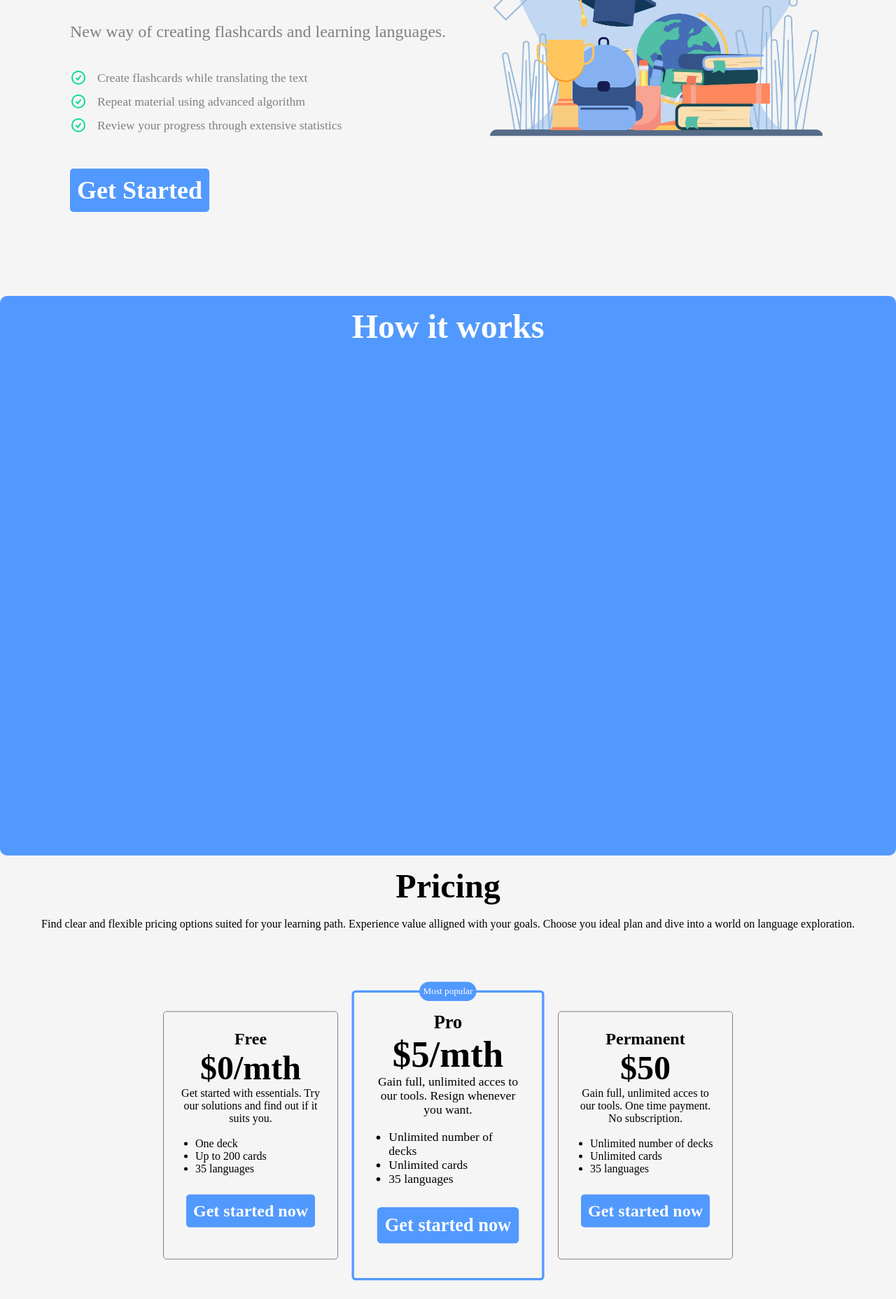
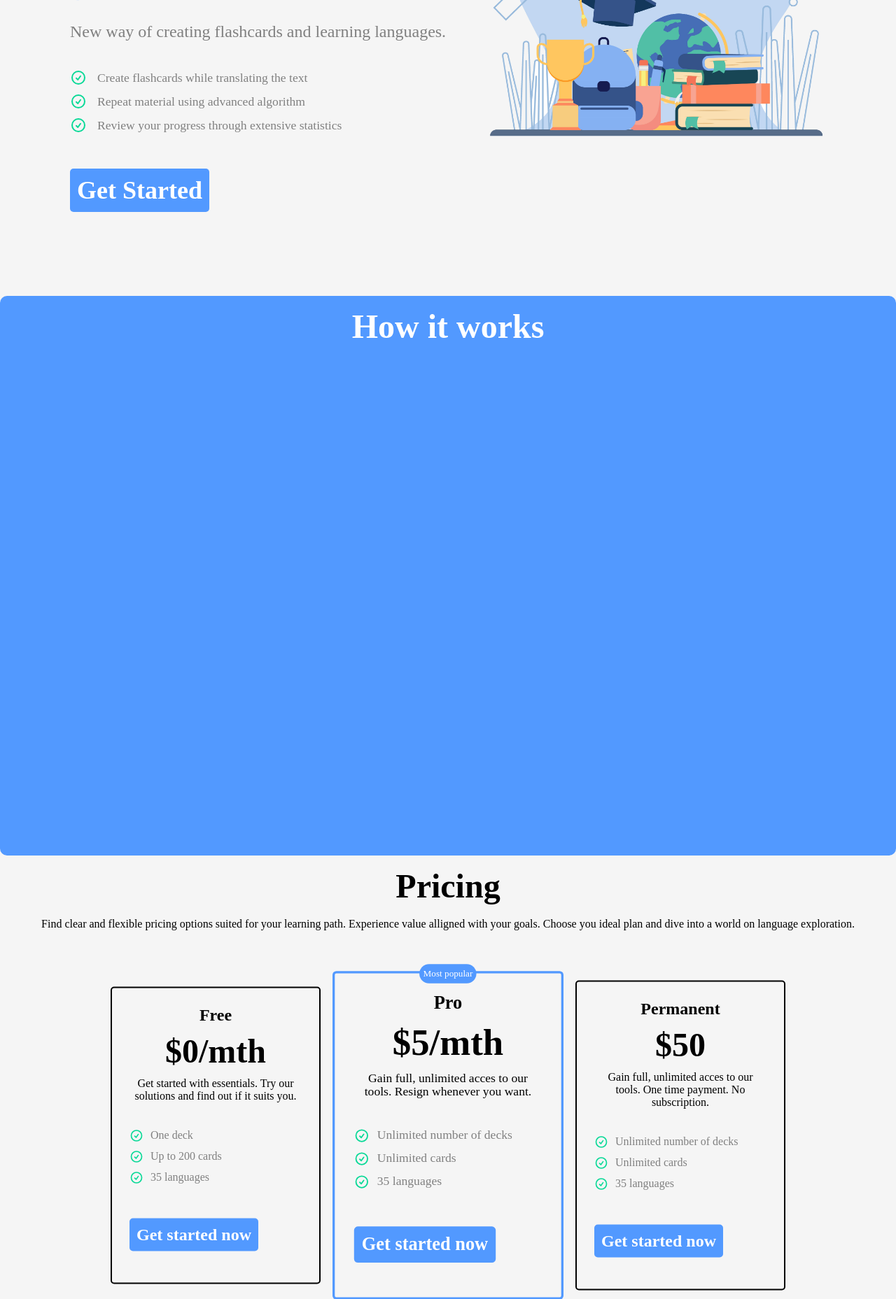
Before and after one commit to Ravdar/flashcards_translator, a Django app: page / in a window 1280 px wide. Shown: the part 388-2245 px from the top of the page at 70% size. Run offline with Django 4.2, Linux system fonts and the light colour scheme; a user stored in the database is signed in; data comes from the database, SQL or seed files in the repository; both versions use the stored data as it was after the commit; some libraries are stand-ins or nearby versions; some web fonts are replaced.

Commit message:
Daily streak added, small changes in landing page styling

```diff
--- a/mainapp/static/main.js
+++ b/mainapp/static/main.js
@@ -123,21 +123,12 @@ const addDeckButton = document.getElementById("add-deck-button");
 const addDeckContainer = document.querySelector(".add-deck-container");
 const closeDialButton = document.querySelector(".close-dial");
 
-
-if (addDeckContainer) {
 // Function to show add deck form on button click
-    function showAddDeckForm() {
-
 addDeckButton.addEventListener("click", function () {
     addDeckContainer.style.transform = "translate(-50%, -50%) scale(1)";
 })
-    }
 
 // Function to hide add deck form on button click
-    function hideAddDeckForm() {
-
-        closeDialButtonutton.addEventListener("click", function () {
+closeDialButton.addEventListener("click", function () {
     addDeckContainer.style.transform = " translate(-50%, -50%) scale(0)";
 })
-    }
-}
--- a/mainapp/static/styles.css
+++ b/mainapp/static/styles.css
@@ -385,10 +385,12 @@ main section {
 
 .pricing-deck {
     border-radius: 5px;
-    border: 1px solid grey;
-    max-width: 300px;
-    padding: 25px;
-    min-width: 250px;
+    border: 2px solid black;
+    max-width: 80vw;
+    padding: 25px 25px;
+    min-width: 300px;
+    display: grid;
+    gap: 10px;
 }
 
 .pricing-deck:nth-child(2) {
@@ -397,9 +399,18 @@ main section {
     transform: scale(1.1);
 }
 
+.pricing-container ul {
+    list-style-type: none;
+    display: grid;
+    gap: 10px;
+}
+
 .pricing-container li {
     text-align: left;
-    margin-left: 20px
+    color: gray;
+    display: flex;
+    gap: 10px;
+
 }
 
 .pricing-tag {
@@ -531,10 +542,6 @@ footer p {
     transition: width 300ms linear;
 }
 
-.navbar:hover {
-    width: 14rem;
-}
-
 .navbar ul {
     list-style: none;
     display: flex;
@@ -571,10 +578,6 @@ footer p {
     margin-left: 1rem;
 }
 
-.navbar:hover .link-text {
-    display: block;
-}
-
 .nav-link svg {
     margin: 0 20px;
     width: 40px;
@@ -591,6 +594,8 @@ footer p {
     max-width: calc(100vw - 80px);
     padding: 25px;
     min-width: auto;
+    display: grid;
+    gap: 25px;
 }
 
 .today-stats {
@@ -1060,6 +1065,14 @@ form button:hover {
         flex-direction: column;
     }
 
+    .navbar:hover {
+        width: 14rem;
+    }
+
+    .navbar:hover .link-text {
+        display: block;
+    }
+
     .navbar ul {
         flex-direction: column;
     }
--- a/mainapp/templates/mainapp/landing_page.html
+++ b/mainapp/templates/mainapp/landing_page.html
@@ -27,8 +27,7 @@
             </nav>
             <div class="signs">
                 {% if request.user.is_authenticated %}
-                <a class="nav-button mr" href="{% url 'mainapp:translator' %}">Create flashcards+</a>
-                <a href="{% url 'users:logout' %}">Log out</a>
+                <a href="{% url 'users:logout' %}"><button class="border-button">Log out</button></a>
                 <a href="{% url 'mainapp:user_profile' user.username %}">
                     {% if user.profile.profile_picture.url %}
                     <img src="{{ user.profile.profile_picture.url }}" id="profile-picture" alt="Profile picture">
@@ -118,9 +117,21 @@
                     <p>Get started with essentials. Try our solutions and find out if it suits you.</p>
                     <br>
                     <ul>
-                        <li>One deck</li>
-                        <li>Up to 200 cards</li>
-                        <li>35 languages</li>
+                        <li><svg xmlns="http://www.w3.org/2000/svg" fill="none" viewBox="0 0 24 24" width="20px"
+                                height="20px" stroke-width="2" stroke="#09D997" class="w-6 h-6">
+                                <path stroke-linecap="round" stroke-linejoin="round"
+                                    d="M9 12.75 11.25 15 15 9.75M21 12a9 9 0 1 1-18 0 9 9 0 0 1 18 0Z" />
+                            </svg>One deck</li>
+                        <li><svg xmlns="http://www.w3.org/2000/svg" fill="none" viewBox="0 0 24 24" width="20px"
+                                height="20px" stroke-width="2" stroke="#09D997" class="w-6 h-6">
+                                <path stroke-linecap="round" stroke-linejoin="round"
+                                    d="M9 12.75 11.25 15 15 9.75M21 12a9 9 0 1 1-18 0 9 9 0 0 1 18 0Z" />
+                            </svg>Up to 200 cards</li>
+                        <li><svg xmlns="http://www.w3.org/2000/svg" fill="none" viewBox="0 0 24 24" width="20px"
+                                height="20px" stroke-width="2" stroke="#09D997" class="w-6 h-6">
+                                <path stroke-linecap="round" stroke-linejoin="round"
+                                    d="M9 12.75 11.25 15 15 9.75M21 12a9 9 0 1 1-18 0 9 9 0 0 1 18 0Z" />
+                            </svg>35 languages</li>
                     </ul>
                     <br>
                     <button class="blue-button">Get started now</button>
@@ -132,9 +143,21 @@
                     <p>Gain full, unlimited acces to our tools. Resign whenever you want.</p>
                     <br>
                     <ul>
-                        <li>Unlimited number of decks</li>
-                        <li>Unlimited cards</li>
-                        <li>35 languages</li>
+                        <li><svg xmlns="http://www.w3.org/2000/svg" fill="none" viewBox="0 0 24 24" width="20px"
+                                height="20px" stroke-width="2" stroke="#09D997" class="w-6 h-6">
+                                <path stroke-linecap="round" stroke-linejoin="round"
+                                    d="M9 12.75 11.25 15 15 9.75M21 12a9 9 0 1 1-18 0 9 9 0 0 1 18 0Z" />
+                            </svg>Unlimited number of decks</li>
+                        <li><svg xmlns="http://www.w3.org/2000/svg" fill="none" viewBox="0 0 24 24" width="20px"
+                                height="20px" stroke-width="2" stroke="#09D997" class="w-6 h-6">
+                                <path stroke-linecap="round" stroke-linejoin="round"
+                                    d="M9 12.75 11.25 15 15 9.75M21 12a9 9 0 1 1-18 0 9 9 0 0 1 18 0Z" />
+                            </svg>Unlimited cards</li>
+                        <li><svg xmlns="http://www.w3.org/2000/svg" fill="none" viewBox="0 0 24 24" width="20px"
+                                height="20px" stroke-width="2" stroke="#09D997" class="w-6 h-6">
+                                <path stroke-linecap="round" stroke-linejoin="round"
+                                    d="M9 12.75 11.25 15 15 9.75M21 12a9 9 0 1 1-18 0 9 9 0 0 1 18 0Z" />
+                            </svg>35 languages</li>
                     </ul>
                     <br>
 
@@ -147,9 +170,21 @@
                     <p>Gain full, unlimited acces to our tools. One time payment. No subscription.</p>
                     <br>
                     <ul>
-                        <li>Unlimited number of decks</li>
-                        <li>Unlimited cards</li>
-                        <li>35 languages</li>
+                        <li><svg xmlns="http://www.w3.org/2000/svg" fill="none" viewBox="0 0 24 24" width="20px"
+                                height="20px" stroke-width="2" stroke="#09D997" class="w-6 h-6">
+                                <path stroke-linecap="round" stroke-linejoin="round"
+                                    d="M9 12.75 11.25 15 15 9.75M21 12a9 9 0 1 1-18 0 9 9 0 0 1 18 0Z" />
+                            </svg>Unlimited number of decks</li>
+                        <li><svg xmlns="http://www.w3.org/2000/svg" fill="none" viewBox="0 0 24 24" width="20px"
+                                height="20px" stroke-width="2" stroke="#09D997" class="w-6 h-6">
+                                <path stroke-linecap="round" stroke-linejoin="round"
+                                    d="M9 12.75 11.25 15 15 9.75M21 12a9 9 0 1 1-18 0 9 9 0 0 1 18 0Z" />
+                            </svg>Unlimited cards</li>
+                        <li><svg xmlns="http://www.w3.org/2000/svg" fill="none" viewBox="0 0 24 24" width="20px"
+                                height="20px" stroke-width="2" stroke="#09D997" class="w-6 h-6">
+                                <path stroke-linecap="round" stroke-linejoin="round"
+                                    d="M9 12.75 11.25 15 15 9.75M21 12a9 9 0 1 1-18 0 9 9 0 0 1 18 0Z" />
+                            </svg>35 languages</li>
                     </ul>
                     <br>
                     <button class="blue-button">Get started now</button>
--- a/mainapp/views.py
+++ b/mainapp/views.py
@@ -123,6 +123,7 @@ def user_profile(request, user_username):
     total_cards_reviewed_today = user_profile.total_flashcards_reviewed_today
     total_decks_to_review_today = len(decks_to_review)
     total_cards_to_review_today = user_profile.total_flashcards_to_review_today
+    activity_streak = user_profile.activity_streak
 
     # Stats for specific deck
     decks_data =[]
@@ -138,7 +139,7 @@ def user_profile(request, user_username):
     contributions = []
     calendar = generate_contributors_graph(contributions, title="Decks reviews")
 
-    return render(request, "mainapp/user_profile.html", {"user":user,"decks_data":decks_data,"total_decks_reviewed_today":total_decks_reviewed_today,"total_cards_reviewed_today":total_cards_reviewed_today, "total_cards_to_review_today":total_cards_to_review_today, "total_decks_to_review_today":total_decks_to_review_today,"calendar":calendar}, )
+    return render(request, "mainapp/user_profile.html", {"user":user,"decks_data":decks_data,"total_decks_reviewed_today":total_decks_reviewed_today,"total_cards_reviewed_today":total_cards_reviewed_today, "total_cards_to_review_today":total_cards_to_review_today, "total_decks_to_review_today":total_decks_to_review_today,"calendar":calendar, "activity_streak":activity_streak}, )
 
 
 @login_required
--- a/users/models.py
+++ b/users/models.py
@@ -1,9 +1,12 @@
 from django.db import models
 from django.contrib.auth.models import User
+
+from datetime import datetime, timedelta
 
 class Profile(models.Model):
     user = models.OneToOneField(User, on_delete=models.CASCADE)
     profile_picture = models.ImageField(null=True, blank=True, default="images/default_pp.png", upload_to="images/")
+    activity = models.JSONField(default=list)
 
     def __str__(self):
         return self.user.username
@@ -41,3 +44,22 @@ class Profile(models.Model):
             total_flashcards += deck.flashcards_to_review().count()
 
         return total_flashcards
+
+    @property
+    def activity_streak(self):
+        """Returns the length of the current streak of consecutive days where the user has used the app."""
+
+        unique_activity = list(set(self.activity))
+
+        unique_activity_dates = [datetime.strptime(date, "%Y-%m-%d") for date in unique_activity]
+        unique_activity_dates.sort(reverse=True)
+
+        streak = 0
+
+        for i in range(1,len(unique_activity_dates)):
+            if unique_activity_dates[i-1]-unique_activity_dates[i] == timedelta(days=1):
+                 streak+=1
+            else:
+                break
+
+        return streak
```
Also changed, not shown: mainapp/models.py (+13 -1 lines), mainapp/templates/mainapp/user_profile.html (+30 -1 lines), db.sqlite3, mainapp/migrations/0019_alter_flashcard_next_review.py (added), users/migrations/0004_profile_activity.py (added), 3 other files. Lines whose indentation alone changed are shown as unchanged.
